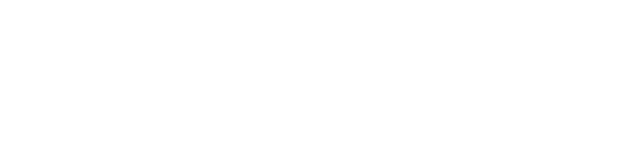
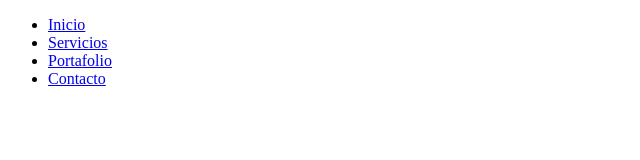
Before and after one commit to Danyblas/practica1-p-web, a plain HTML site: page index.html in a window 1280 px wide. Shown: the whole page, without its empty margins (0-640 px from the left). Drawn offline with Linux system fonts and the light colour scheme.

Commit message:
adds all nav redirect pages and stylesheets

```diff
--- a/index.html
+++ b/index.html
@@ -6,6 +6,15 @@
     <title>Document</title>
 </head>
 <body>
-
+    <header>
+        <nav>
+            <ul>
+                <li><a href="#">Inicio</a></li>
+                <li><a href="#">Servicios</a></li>
+                <li><a href="#">Portafolio</a></li>
+                <li><a href="#">Contacto</a></li>
+            </ul>
+        </nav>
+    </header>
 </body>
 </html>
```
Also changed, not shown: css/contacto.css (added), css/portafolio.css (added), css/servicios.css (added), pages/contacto.html (added), pages/portafolio.html (added), pages/servicios.html (added).
